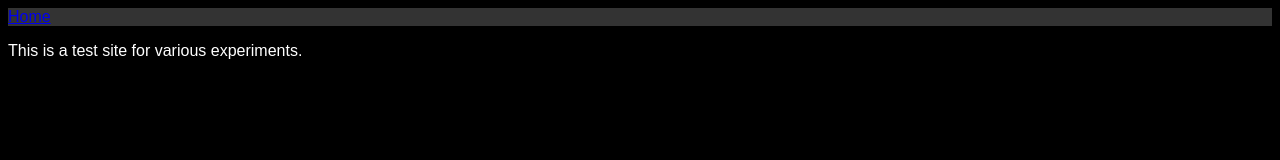
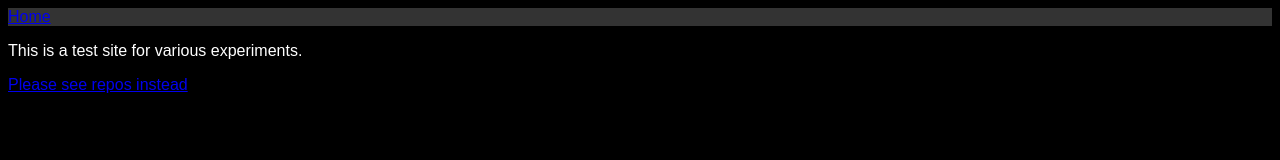
Before and after one commit to parojocom/parojocom.github.io, a plain HTML site: page index.html in a window 1280 px wide. Drawn offline with Linux system fonts and the light colour scheme.

Commit message:
Update index.html

```diff
--- a/index.html
+++ b/index.html
@@ -13,6 +13,7 @@
     </div>
     <div>
         <p>This is a test site for various experiments.</p>
+        <a href="https://github.com/parojocom">Please see repos instead</a>
     </div>
   </body>
 </html>
```
